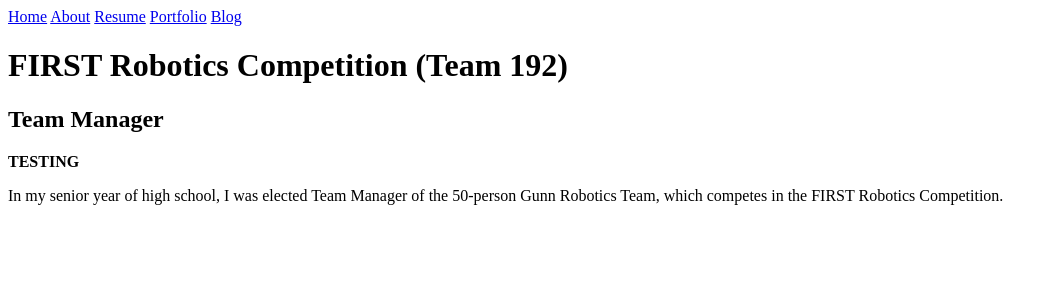
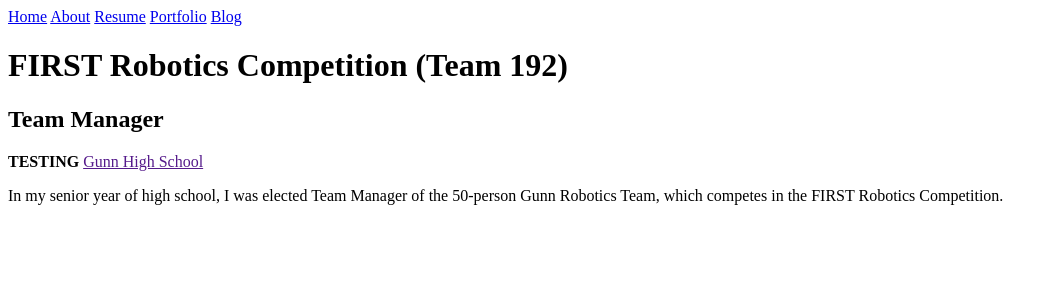
Before and after one commit to lucyttma/lucyttma.github.io, a Jekyll site: the page built from _portfolio/grt192.md, in a window 1280 px wide. Shown: the top 300 px of the page, without its empty margins (0-1054 px from the left). Built offline with Jekyll 4.4.1, drawn with Linux system fonts in a browser that asks for light colours.

Commit message:
Update project.html

```diff
--- a/_layouts/project.html
+++ b/_layouts/project.html
@@ -6,10 +6,8 @@
 
 <p>
   <strong> TESTING </strong>
-  {% assign org = site.organizations | where: 'org', page.organization | first %}
-  {% if org %}
-    - <a href="{{ org.url }}">{{ org.name }}</a>
-  {% endif %}
+  <a href="{{ organization.url }}">{{ page.organization }}</a>
 </p>
 
+
 {{ content }}
```
